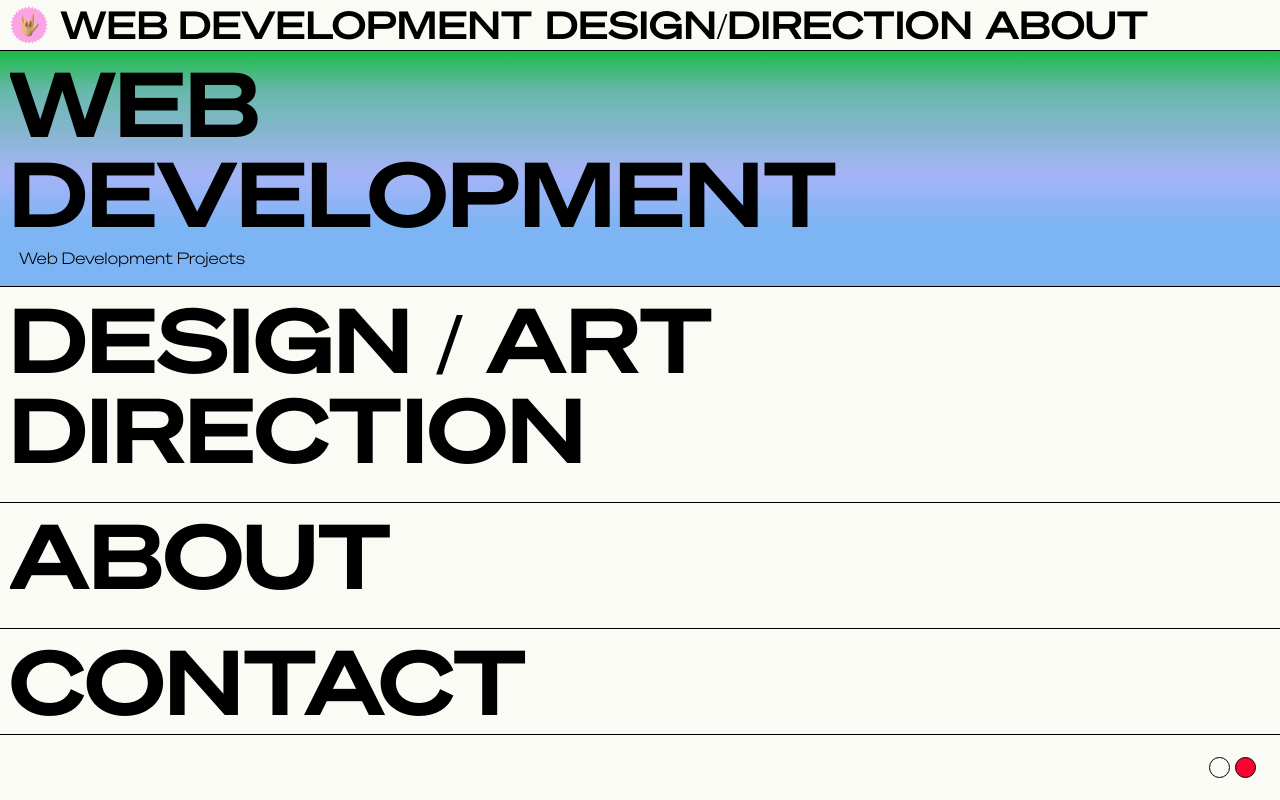
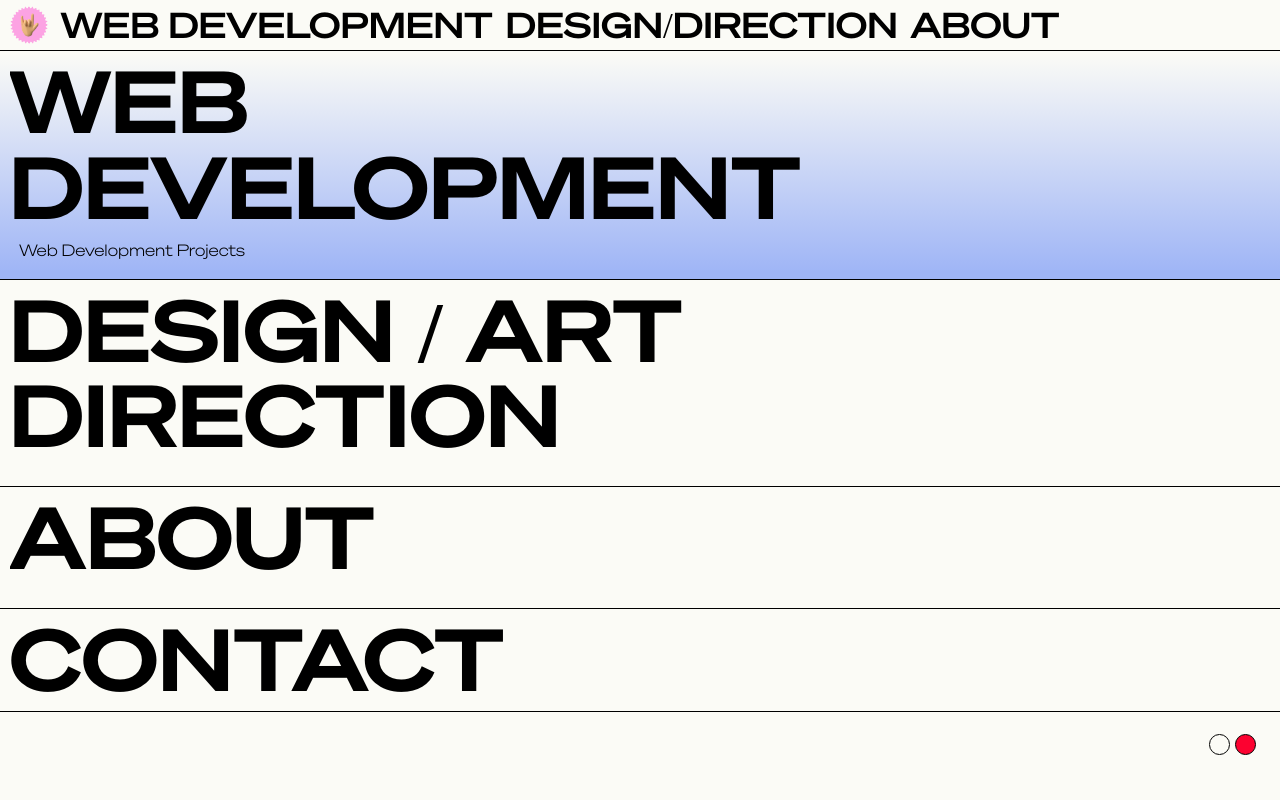
Before and after one commit to GhadaBN/portfolio-website, a React (Vite) app in the folder frontend/: page / in a window 1280 px wide. In both pictures the pointer is over the element 640 px from the left and 158 px from the top of the page. Built offline with nearby package versions, Linux system fonts and the light colour scheme; grey boxes are pictures that could not be loaded.

Commit message:
nav home gradient

```diff
--- a/frontend/src/components/Header/Header.css
+++ b/frontend/src/components/Header/Header.css
@@ -50,14 +50,7 @@
 }
 
 .line-header:hover {
-  background: linear-gradient(
-    0deg,
-    rgb(125, 180, 244) 25%,
-    rgb(147, 180, 246) 38%,
-    rgb(166, 180, 247) 47%,
-    rgba(104, 184, 171, 255) 83%,
-    rgba(33, 186, 76, 255) 99%
-  );
+  background: linear-gradient(0deg, #9fb5f6 3%, #fbfbf6 99%);
 }
 
 .line-header:hover .hover-content {
--- a/frontend/src/components/Navbar/Navbar.css
+++ b/frontend/src/components/Navbar/Navbar.css
@@ -48,7 +48,7 @@
 .nav-link,
 .nav-link-about {
   font-family: "Sohne Breit halbfett";
-  font-size: 2.4rem;
+  font-size: 2.2rem;
   line-height: 1;
   text-decoration: none;
   white-space: nowrap;
--- a/frontend/src/index.css
+++ b/frontend/src/index.css
@@ -42,6 +42,7 @@ body {
   min-width: 100vw;
   overflow-x: hidden;
   background-color: #ffffff;
+  -webkit-font-smoothing: antialiased;
 }
 body.home-page {
   /* background-color: #fffff4; */
@@ -78,7 +79,7 @@ p {
 
 h1 {
   font-family: Sohne Breit Dreiviertelfett;
-  font-size: 7vw;
+  font-size: 6.7vw;
   line-height: 1;
   color: black;
 }
```
